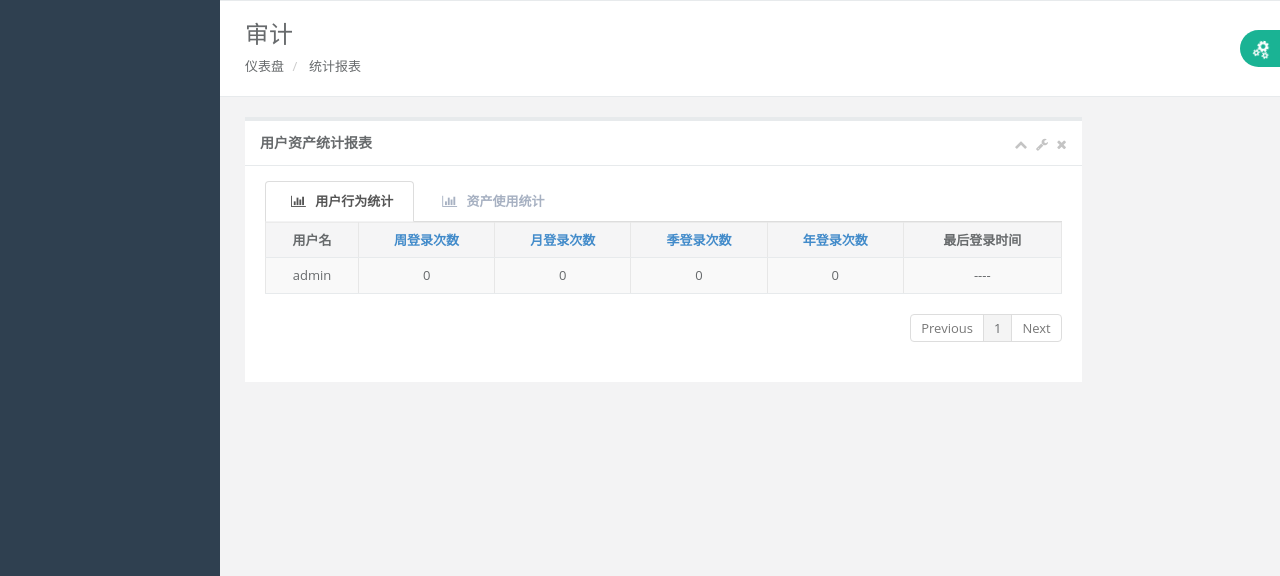
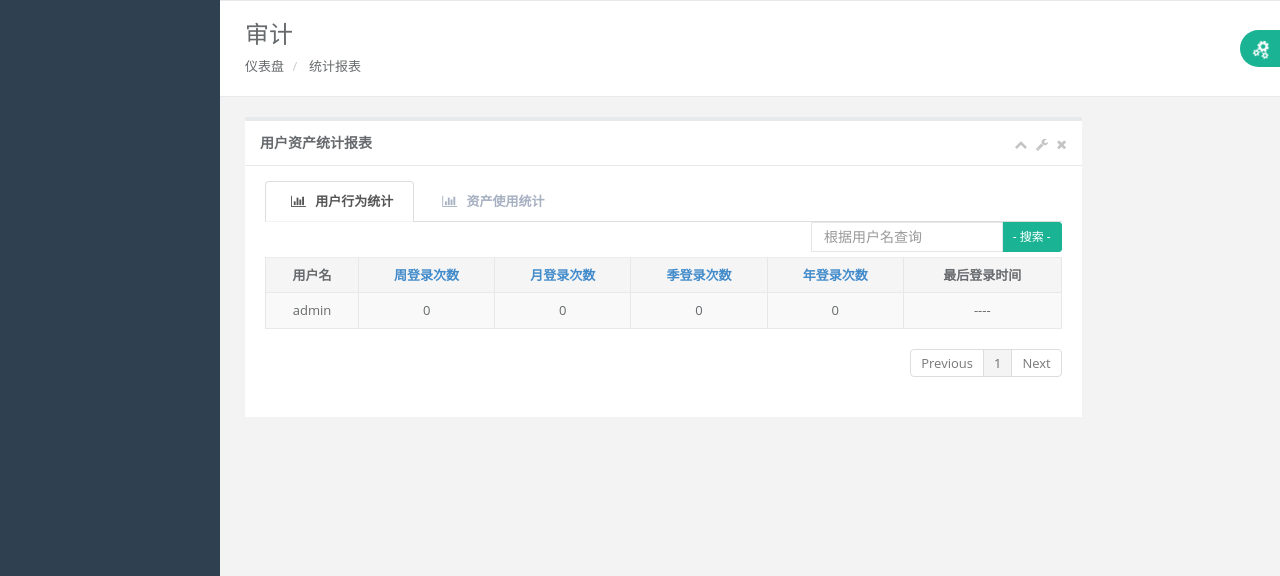
Before and after one commit to RoyceShen1/jumpserver, a Django app: page /jlog/report/ in a window 1280 px wide. Shown: the part 60-636 px from the top of the page. Run offline with Django 3.2, Linux system fonts and the light colour scheme; a user stored in the database is signed in; data comes from the database, SQL or seed files in the repository; data that the repository does not hold is empty; parts of the project's set-up code (start-up, migrations or seed data) failed here and were passed over; some libraries are stand-ins or nearby versions.

Commit message:
审计统计页面新增搜索功能

```diff
--- a/jlog/views.py
+++ b/jlog/views.py
@@ -396,6 +396,7 @@ def log_report(request):
     month = request.GET.get('month','')
     quarter = request.GET.get('quarter','')
     year = request.GET.get('year','')
+    search_content = request.GET.get('search_content','')
 
     if week == '1':
         users = User.objects.all().order_by('-week_times')
@@ -418,6 +419,9 @@ def log_report(request):
         week = '1'
         users = User.objects.all().order_by('-week_times')
 
+    if search_content:
+        users = users.filter(Q(username__contains=search_content)|Q(name__contains=search_content))
+
     users_list, p, users, page_range, current_page, show_first, show_end = pages(users, request)
 
     contact_list = users_list
@@ -434,6 +438,7 @@ def log_report_asset(request):
     month = request.GET.get('month','')
     quarter = request.GET.get('quarter','')
     year = request.GET.get('year','')
+    search_content = request.GET.get('search_content','')
 
     if week == '1':
         assets = Asset.objects.all().order_by('-week_times')
@@ -456,6 +461,9 @@ def log_report_asset(request):
         week = '1'
         assets = Asset.objects.all().order_by('-week_times')
 
+    if search_content:
+        assets = assets.filter(Q(hostname__contains=search_content)|Q(ip__contains=search_content))
+
     assets_list, p, assets, page_range, current_page, show_first, show_end = pages(assets, request)
 
     contact_list = assets_list
--- a/templates/jlog/log_report.html
+++ b/templates/jlog/log_report.html
@@ -80,6 +80,18 @@
                                 <li class="active"><a href="#" class="text-center"><i class="fa fa-bar-chart-o"></i> 用户行为统计</a></li>
                                 <li><a href="{% url 'log_report_asset' %}" class="text-center"><i class="fa fa-bar-chart-o"></i> 资产使用统计</a></li>
                             </ul>
+                        </div>
+                        <div class="col-sm-6"></div>
+                        <div class="col-sm-2" style="padding-right: 0"></div>
+                        <div class="col-sm-4" style="padding-right: 0">
+                            <div class="input-group inline-group">
+                                <input type="text" class="form-control m-b input-sm" id="search_content" placeholder="根据用户名查询">
+                                <div class="input-group-btn">
+                                    <button id='search_btn' href="{% url 'asset_list' %}?search=true" type="button" class="btn btn-sm btn-primary search-btn"  onclick="search()">
+                                        - 搜索 -
+                                    </button>
+                                </div>
+                            </div>
                         </div>
                         <div class="tab-content">
                             <table class="table table-striped table-bordered table-hover ">
@@ -178,5 +190,17 @@
                 }
         )
     })
+
+    function search(){
+        search_content = $("#search_content")[0].value
+        window.location.href="/jlog/report/?search_content=" + search_content
+    }
+
+    $('#search_content').bind('keypress', function (event) {
+        if (event.keyCode == "13") {
+            search()
+        }
+    });
+
 </script>
 {% endblock %}
```
Also changed, not shown: templates/jlog/log_report_asset.html (+24 -0 lines).
